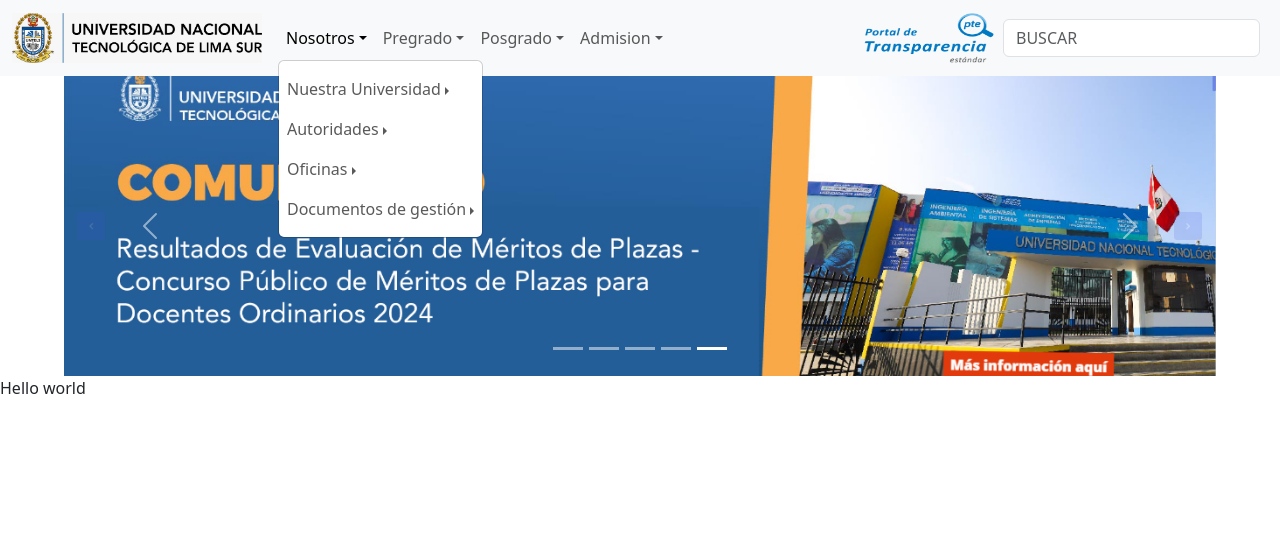
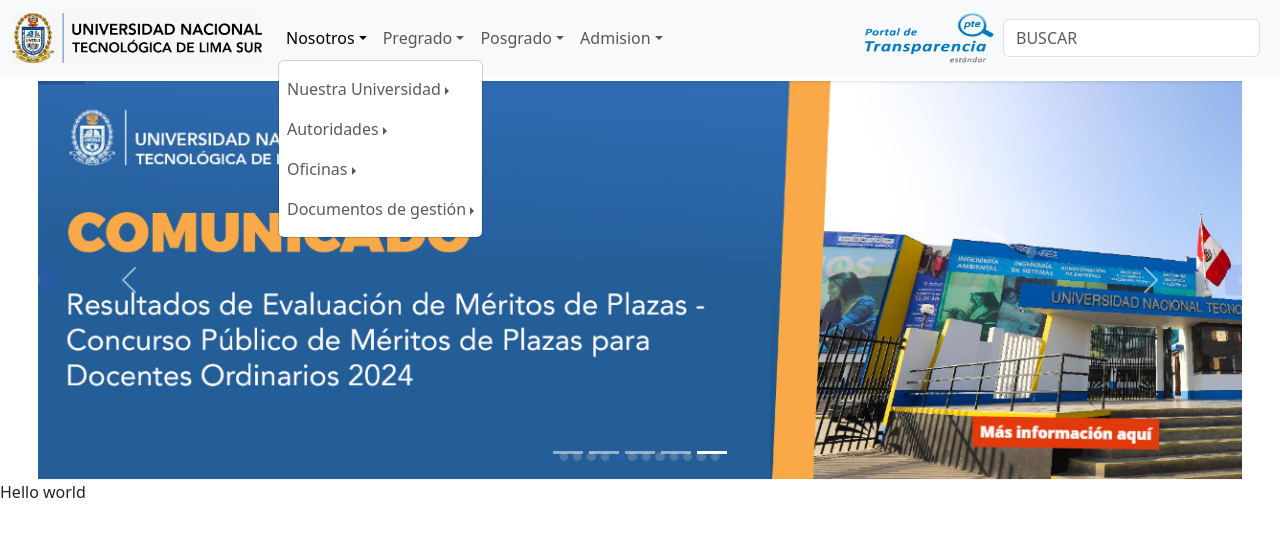
Before and after one commit to SergioCallanPerez/UntelsWebFrontend, a React (Vite) app: page / in a window 1280 px wide. Both pictures are taken after a click on the button "Nosotros". Shown: the top 536 px of the page. Built offline with nearby package versions, Linux system fonts and the light colour scheme.

Commit message:
Minor changes in Header

```diff
--- a/src/main/components/header.jsx
+++ b/src/main/components/header.jsx
@@ -1,17 +1,96 @@
+import React from 'react';
 import Button from 'react-bootstrap/Button';
 import Container from 'react-bootstrap/Container';
 import Form from 'react-bootstrap/Form';
 import Nav from 'react-bootstrap/Nav';
 import Navbar from 'react-bootstrap/Navbar';
 import NavDropdown from 'react-bootstrap/NavDropdown';
-import logo from '../assets/logoUntels.png'
-import portal from '../assets/portalLogo.png'
+import logo from '../assets/logoUntels.png';
+import portal from '../assets/portalLogo.png';
+
+const menuData = {
+    Nosotros: {
+        'Nuestra Universidad': [
+            { title: 'Misión, visión y valores', href: '#Mision' },
+            { title: 'Reseña histórica', href: '#Resena' },
+            { title: 'Estatuto', href: '#Estatuto' },
+            { title: 'Organigrama', href: '#Organigrama' },
+            { title: 'Directorio institucional', href: '#Directorio' },
+            { title: 'Mapa del Campus', href: '#Campus' },
+            { title: 'Convenios', href: '#Convenios' },
+            { title: 'Memoria Anual', href: '#Memoria' },
+            { title: 'Mesa de Parte', href: '#Mesa' },
+        ],
+        Autoridades: [
+            { title: 'Rectora', href: '#Rectora' },
+            { title: 'Vicerrectora académica', href: '#Vicerrectora' },
+            { title: 'Vicerrector de investigación', href: '#Vicerrector' },
+            { title: 'Decano', href: '#Decano' },
+        ],
+        Oficinas: [
+        { title: 'Gestión Académica y Prospectiva', href: '#Gestion' },
+        { title: 'Dirección de Responsabilidad Social Universitaria', href: '#Direccion' },
+        { title: 'Cooperación y Relaciones internacionales', href: '#Cooperación' },
+        ],
+        'Documentos de gestión': [
+        { title: 'Reglamento Académico', href: '#Reglamento' },
+        { title: 'TUPA', href: '#TUPA' },
+        ],
+    },
+    Pregrado: {
+        'Area 1': [
+        { title: 'Carrera 1', href: '#Carrera1' },
+        { title: 'Carrera 2', href: '#Carrera2' },
+        { title: 'Carrera 3', href: '#Carrera3' },
+        { title: 'Carrera 4', href: '#Carrera4' },
+        { title: 'Carrera 5', href: '#Carrera5' },
+        ],
+        'Area 2': [
+        { title: 'Carrera 1', href: '#Carrera1' },
+        { title: 'Carrera 2', href: '#Carrera2' },
+        { title: 'Carrera 3', href: '#Carrera3' },
+        { title: 'Carrera 4', href: '#Carrera4' },
+        { title: 'Carrera 5', href: '#Carrera5' },
+        ],
+    },
+    Posgrado: [
+        { title: 'Proceso de Admisión 2024-II', href: '#Admision' },
+        { title: 'Estructura Orgánica', href: '#Estructura' },
+        { title: 'Presentación', href: '#Presentacion' },
+    ],
+    Admision: [
+        { title: 'Cronograma', href: '#Cronograma' },
+        { title: 'Modalidades', href: '#Modalidades' },
+        { title: 'Vacantes', href: '#Vacantes' },
+        { title: 'Temario', href: '#Temario' },
+        { title: 'Prospecto', href: '#Prospecto' },
+        { title: 'Modelo de examen', href: '#Modelo' },
+        { title: 'Infórmate', href: '#Informate' },
+        { title: 'Preguntas frecuentes', href: '#Preguntas' },
+        { title: 'Contáctanos', href: '#Contactanos' },
+    ],
+};
+
+const renderMenuItems = (items) =>
+    items.map((item) =>
+        Array.isArray(item.items) ? (
+            <NavDropdown key={item.title} title={item.title} drop="end">
+                {renderMenuItems(item.items)}
+            </NavDropdown>
+        ) : (
+        <NavDropdown.Item key={item.href} href={item.href}>
+            {item.title}
+        </NavDropdown.Item>
+    )
+);
 
 export default function Header() {
     return (
-    <Navbar expand="lg" className="bg-body-tertiary">
+        <Navbar expand="lg" className="bg-body-tertiary fixed-top">
             <Container fluid>
-        <Navbar.Brand href="/"><img src={logo} width="250" height="50"/></Navbar.Brand>
+                <Navbar.Brand href="/">
+                    <img src={logo} width="250" height="50" alt="Logo" />
+                </Navbar.Brand>
                 <Navbar.Toggle aria-controls="navbarScroll" />
                 <Navbar.Collapse id="navbarScroll">
                     <Nav
@@ -19,84 +98,18 @@ export default function Header() {
                         style={{ maxHeight: '200px' }}
                         navbarScroll
                     >
-            <NavDropdown title='Nosotros' id='navbarScrollingDropdown'>
-                <NavDropdown title='Nuestra Universidad' id='navbarScrollingDropdown' drop='end'>
-                    <NavDropdown.Item href="#Mision">Misión, visión y valores</NavDropdown.Item>
-                    <NavDropdown.Item href='#Resena'>Reseña histórica</NavDropdown.Item>
-                    <NavDropdown.Item href='#Estatuto'>Estatuto</NavDropdown.Item>
-                    <NavDropdown.Item href='#Organigrama'>Organigrama</NavDropdown.Item>
-                    <NavDropdown.Item href='#Directorio'>Directorio institucional</NavDropdown.Item>
-                    <NavDropdown.Item href='#Campus'>Mapa del Campus</NavDropdown.Item>
-                    <NavDropdown.Item href='#Convenios'>Convenios</NavDropdown.Item>
-                    <NavDropdown.Item href='#Memoria'>Memoria Anual</NavDropdown.Item>
-                    <NavDropdown.Item href='#Mesa'>Mesa de Parte</NavDropdown.Item>
+                        {Object.entries(menuData).map(([key, value]) => (
+                            <NavDropdown key={key} title={key} id="navbarScrollingDropdown">
+                                {Array.isArray(value) ? renderMenuItems(value) : Object.entries(value).map(([subKey, subItems]) => (
+                                    <NavDropdown key={subKey} title={subKey} drop="end">
+                                        {renderMenuItems(subItems)}
                                     </NavDropdown>
-                <NavDropdown title='Autoridades' id='navbarScrollingDropdown' drop='end'>
-                    <NavDropdown.Item href="#Rectora">Rectora</NavDropdown.Item>
-                    <NavDropdown.Item href='#Vicerrectora'>Vicerrectora académica</NavDropdown.Item>
-                    <NavDropdown.Item href='#Vicerrector'>Vicerrector de investigación</NavDropdown.Item>
-                    <NavDropdown.Item href='#Decano'>Decano</NavDropdown.Item>
+                                ))}
                             </NavDropdown>
-                <NavDropdown title='Oficinas' id='navbarScrollingDropdown' drop='end'>
-                    <NavDropdown.Item href="#Gestion">Gestión Académica y Prospectiva</NavDropdown.Item>
-                    <NavDropdown.Item href='#Direccion'>Dirección de Responsabilidad Social Universitaria</NavDropdown.Item>
-                    <NavDropdown.Item href='#Cooperación'>Cooperación y Relaciones internacionales</NavDropdown.Item>
-                </NavDropdown>
-                <NavDropdown title='Documentos de gestión' id='navbarScrollingDropdown' drop='end'>
-                    <NavDropdown.Item href="#Reglamento">Reglamento Académico</NavDropdown.Item>
-                    <NavDropdown.Item href='#TUPA'>TUPA</NavDropdown.Item>
-                </NavDropdown>
-            </NavDropdown>
-            <NavDropdown title='Pregrado' id='navbarScrollingDropdown'>
-                <NavDropdown title= 'Area 1' id='navbarScrollingDropdown' drop='end'>
-                    <NavDropdown.Item href='#Carrera'>Carrera 1</NavDropdown.Item>
-                    <NavDropdown.Item href='#Carrera'>Carrera 2</NavDropdown.Item>
-                    <NavDropdown.Item href='#Carrera'>Carrera 3</NavDropdown.Item>
-                    <NavDropdown.Item href='#Carrera'>Carrera 4</NavDropdown.Item>
-                    <NavDropdown.Item href='#Carrera'>Carrera 5</NavDropdown.Item>
-                </NavDropdown>
-                <NavDropdown title= 'Area 2' id='navbarScrollingDropdown' drop='end'>
-                    <NavDropdown.Item href='#Carrera'>Carrera 1</NavDropdown.Item>
-                    <NavDropdown.Item href='#Carrera'>Carrera 2</NavDropdown.Item>
-                    <NavDropdown.Item href='#Carrera'>Carrera 3</NavDropdown.Item>
-                    <NavDropdown.Item href='#Carrera'>Carrera 4</NavDropdown.Item>
-                    <NavDropdown.Item href='#Carrera'>Carrera 5</NavDropdown.Item>
-                </NavDropdown>
-                <NavDropdown title= 'Area 3' id='navbarScrollingDropdown' drop='end'>
-                    <NavDropdown.Item href='#Carrera'>Carrera 1</NavDropdown.Item>
-                    <NavDropdown.Item href='#Carrera'>Carrera 2</NavDropdown.Item>
-                    <NavDropdown.Item href='#Carrera'>Carrera 3</NavDropdown.Item>
-                    <NavDropdown.Item href='#Carrera'>Carrera 4</NavDropdown.Item>
-                    <NavDropdown.Item href='#Carrera'>Carrera 5</NavDropdown.Item>
-                </NavDropdown>
-                <NavDropdown title= 'Area 4' id='navbarScrollingDropdown' drop='end'>
-                    <NavDropdown.Item href='#Carrera'>Carrera 1</NavDropdown.Item>
-                    <NavDropdown.Item href='#Carrera'>Carrera 2</NavDropdown.Item>
-                    <NavDropdown.Item href='#Carrera'>Carrera 3</NavDropdown.Item>
-                    <NavDropdown.Item href='#Carrera'>Carrera 4</NavDropdown.Item>
-                    <NavDropdown.Item href='#Carrera'>Carrera 5</NavDropdown.Item>
-                </NavDropdown>
-            </NavDropdown>
-            <NavDropdown title= 'Posgrado' id='navbarScrollingDropdown'>
-                <NavDropdown.Item href='#Admision'>Proceso de Admisión 2024-II</NavDropdown.Item>
-                <NavDropdown.Item href='#Estructura'>Estructura Orgánica</NavDropdown.Item>
-                <NavDropdown.Item href='#Presentacion'>Presentación</NavDropdown.Item>
-            </NavDropdown>
-            <NavDropdown title= 'Admision' id='navbarScrollingDropdown'>
-                <NavDropdown.Item href='#Cronograma'>Cronograma</NavDropdown.Item>
-                <NavDropdown.Item href='#Modalidades'>Modalidades</NavDropdown.Item>
-                <NavDropdown.Item href='#Vacantes'>Vacantes</NavDropdown.Item>
-                <NavDropdown.Item href='#Temario'>Temario</NavDropdown.Item>
-                <NavDropdown.Item href='#Prospecto'>Prospecto</NavDropdown.Item>
-                <NavDropdown.Item href='#Modelo'>Modelo de examen</NavDropdown.Item>
-                <NavDropdown.Item href='#Informate'>Infórmate</NavDropdown.Item>
-                <NavDropdown.Item href='#Preguntas'>Preguntas frecuentes</NavDropdown.Item>
-                <NavDropdown.Item href='#Contactanos'>Contáctanos</NavDropdown.Item>
-            </NavDropdown>
+                        ))}
                     </Nav>
-          <Nav.Link
-                href="http://transparencia.gob.pe/enlaces/pte_transparencia_enlaces.aspx?id_entidad=13444#.XwbQV21KjIV">
-                <img src={portal} width="150" height="50"/>
+                    <Nav.Link href="http://transparencia.gob.pe/enlaces/pte_transparencia_enlaces.aspx?id_entidad=13444#.XwbQV21KjIV">
+                        <img src={portal} width="150" height="50" alt="Portal" />
                     </Nav.Link>
                     <Form className="d-flex">
                         <Form.Control
--- a/src/main/pages/main/carousel.jsx
+++ b/src/main/pages/main/carousel.jsx
@@ -19,7 +19,7 @@ export default function MainCarousel() {
         <Carousel activeIndex={index} onSelect={handleSelect} className='carousel'>
             {carouselImages.map((img, idx) => (
                 <Carousel.Item key={idx} interval={1500}>
-                    <img src={img} alt={`Carrusel ${idx + 1}`} className="carouselIMG" />
+                    <img src={img} alt={`Carrusel ${idx + 1}`} className="carouselIMG"/>
                 </Carousel.Item>
             ))}
         </Carousel>
--- a/src/main/pages/main/index.jsx
+++ b/src/main/pages/main/index.jsx
@@ -2,13 +2,16 @@ import { React } from "react";
 import Header from "../../components/header";
 import MainCarousel from "./carousel.jsx"
 import 'bootstrap/dist/css/bootstrap.min.css';
+import '../../styles/main_index.css'
 
 export default function Main() {
   return (
     <main>
       <Header />
-      <MainCarousel />
-      <p>Hello world</p>
+      <body>
+        <MainCarousel />
+        <p>Hello world</p>
+      </body>
     </main>
   );
 }
--- a/src/main/styles/carousel.css
+++ b/src/main/styles/carousel.css
@@ -1,11 +1,10 @@
 .carousel {
-    width: 90%;
+    width: 94%;
     margin: 0 auto;
 }
 
 .carouselIMG {
     width: 100%;
-    height: auto;
+    height: 400px;
     object-fit: cover;
-    max-height: 300px; /*Cambiar de acuerdo al tamaño de las imagenes de noticias que nos pasen para que no haya minisaltos*/
 }
--- /dev/null
+++ b/src/main/styles/main_index.css
@@ -0,0 +1,3 @@
+body{
+    padding-top: 40px;
+}
```
Also changed, not shown: src/main/assets/carrusel1.png, src/main/styles/mainheader.css (deleted). Lines whose indentation alone changed are shown as unchanged.
